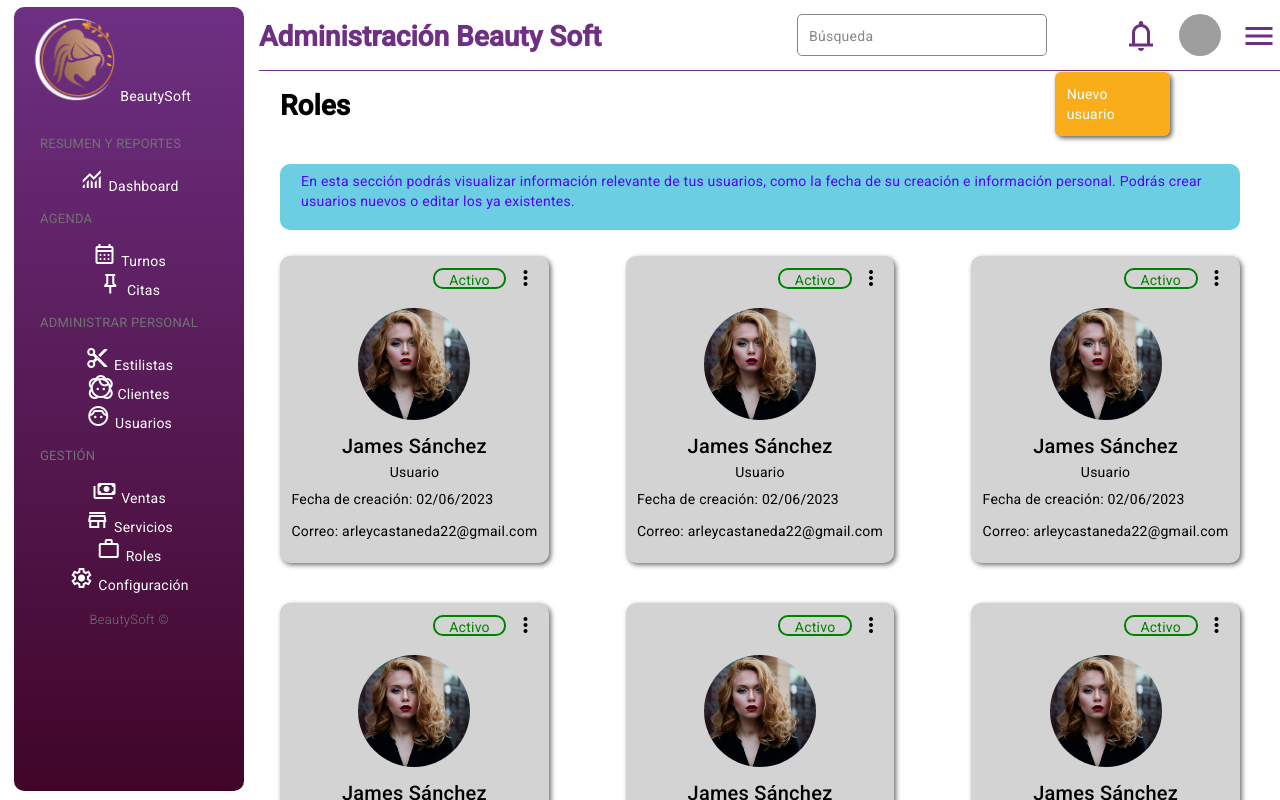
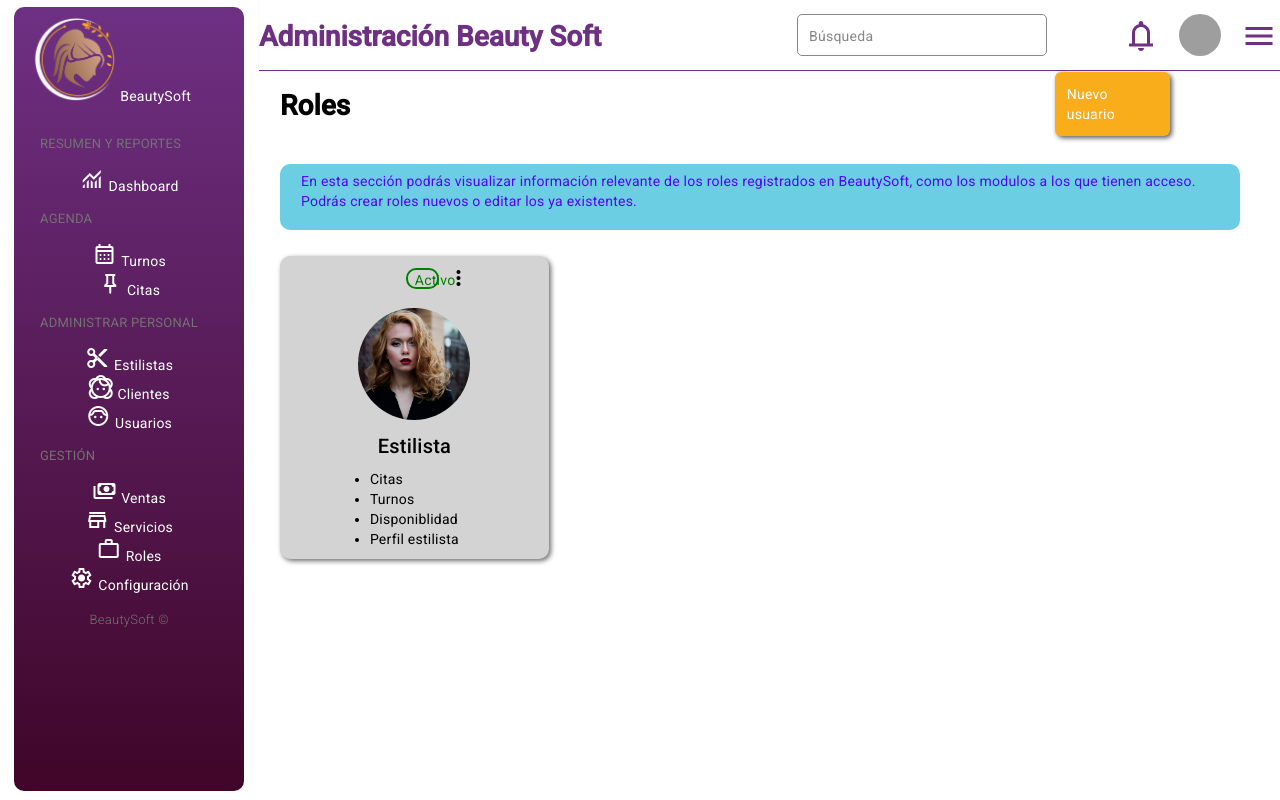
Before and after one commit to Spell-26/front_end_beautysoft, an Angular app: page /admin/roles in a window 1280 px wide. Shown: the top 800 px of the page. Built offline with nearby package versions, Linux system fonts and the light colour scheme; grey boxes are pictures that could not be loaded.

Commit message:
Cambios realizados en clase

```diff
--- a/src/app/app.module.ts
+++ b/src/app/app.module.ts
@@ -1,6 +1,5 @@
 import { NgModule } from '@angular/core';
 import { BrowserModule } from '@angular/platform-browser';
-
 import { AppRoutingModule } from './app-routing.module';
 import { AppComponent } from './app.component';
 import { MenuLateralComponent } from './menu-lateral/menu-lateral.component';
@@ -14,6 +13,7 @@ import { UsuariosAdminComponent } from './usuarios-admin/usuarios-admin.componen
 import {RouterModule, Routes} from "@angular/router";
 import { RolesAdminComponent } from './roles-admin/roles-admin.component';
 import {FormsModule} from "@angular/forms";
+import { ContenidoCardRolComponent } from './contenido-card-rol/contenido-card-rol.component';
 
 //router
 const appRoutes: Routes=[
@@ -33,7 +33,8 @@ const appRoutes: Routes=[
     HeaderAdminComponent,
     ProximasCitasComponent,
     UsuariosAdminComponent,
-    RolesAdminComponent
+    RolesAdminComponent,
+    ContenidoCardRolComponent
   ],
   imports: [
     BrowserModule,
--- a/src/app/card/card.component.html
+++ b/src/app/card/card.component.html
@@ -9,26 +9,12 @@
     </div>
   </header>
   <div class="info-seccion">
-    <p>En esta sección podrás visualizar información relevante de tus usuarios,
-      como la fecha de su creación e información personal. Podrás crear usuarios nuevos o editar los ya existentes.</p>
-  </div>
-  <div class="card__profile">
-      <app-contenido-card-usuario></app-contenido-card-usuario>
-  </div>
-  <div class="card__profile">
-    <app-contenido-card-usuario></app-contenido-card-usuario>
-  </div>
-  <div class="card__profile">
-    <app-contenido-card-usuario></app-contenido-card-usuario>
-  </div>
-  <div class="card__profile">
-    <app-contenido-card-usuario></app-contenido-card-usuario>
-  </div>
-  <div class="card__profile">
-    <app-contenido-card-usuario></app-contenido-card-usuario>
-  </div>
-  <div class="card__profile">
-    <app-contenido-card-usuario></app-contenido-card-usuario>
+    <p>{{ayuda}}</p>
   </div>
 
+
+  <div class="card__profile" [ngSwitch]="nombreSeccion">
+      <app-contenido-card-usuario *ngSwitchCase="'Usuarios'"></app-contenido-card-usuario>
+      <app-contenido-card-rol *ngSwitchCase="'Roles'"></app-contenido-card-rol>
+  </div>
 </section>
--- a/src/app/card/card.component.ts
+++ b/src/app/card/card.component.ts
@@ -9,6 +9,7 @@ import {Router} from "@angular/router";
 export class CardComponent {
 
   public ruta:string ="";
+  protected ayuda:string="";
   protected  nombreSeccion:string = ""
 
   constructor(private router: Router) {
@@ -18,12 +19,12 @@ export class CardComponent {
     this.ruta = this.router.url;
     if(this.ruta == "/admin/roles"){
       this.nombreSeccion = "Roles";
+      this.ayuda ="En esta sección podrás visualizar información relevante de los roles registrados en BeautySoft, como los modulos a los que tienen acceso. Podrás crear roles nuevos o editar los ya existentes."
     }
     else if(this.ruta == "/admin/usuarios"){
       this.nombreSeccion = "Usuarios";
+      this.ayuda ="En esta sección podrás visualizar información relevante de tus usuarios,como la fecha de su creación e información personal. Podrás crear usuarios nuevos o editar los ya existentes."
     }
   };
 
-
-
 }
--- /dev/null
+++ b/src/app/contenido-card-rol/contenido-card-rol.component.css
@@ -0,0 +1,120 @@
+.container-info{
+    display: flex;
+    flex-direction: column;
+    align-items: center;
+    position: relative;
+  }
+  .settings-content-collapsed{
+    position: absolute;
+    background-color: rgba(255, 255, 255, 0);
+    left: 16em;
+    top: 3em;
+    width: 1em;
+    height: 1em;
+    border-radius: 10px;
+    transition: width 0.8s ease, height 0.6s ease-in, top 0.2s ease, left 0.3s ease-in, background-color 1s ease;
+  }
+
+  .settings-content{
+    position: absolute;
+    background-color: #fff;
+    left: 12.5em;
+    top: 3em;
+    width: 8em;
+    height: 8.5em;
+    border-radius: 10px;
+    box-shadow: 2px 2px 5px rgba(0, 0, 0, 0.3);
+    text-align: center;
+    transition: width 0.9s ease, height 0.6s ease-in, top 0.2s ease, left 0.3s ease-in, background-color 0.01s ease;
+  }
+  .settings-content:before{
+    content: "";
+    position: absolute;
+    top: -10px;
+    left: 50%;
+    transform: translateX(-50%);
+    border-style: solid;
+    border-width: 0 10px 10px 10px;
+    border-color: transparent transparent #fff transparent;
+  }
+  .botonEditar, .botonEliminar {
+    padding: 0.8em;
+    margin-top: 0.8em;
+    width: 100%;
+    cursor: pointer;
+    background-image: linear-gradient(180deg, #fff, #fff);
+    transition: background-image 0.5s ease;
+  }
+  .botonEditar:hover, .botonEliminar:hover{
+    background: linear-gradient(180deg, rgba(255,255,255,1) 0%, rgba(116,51,127,1) 50%, rgba(255,255,255,1) 100%);  color: #fff;
+  }
+  .editar{
+    cursor: pointer;
+    user-select: none;
+  }
+
+  .container-info img{
+    width: 8em;
+    height: 8em;
+    border-radius: 100%;
+    object-fit: cover;
+    margin-top: 1em;
+  }
+
+  .card__datos{
+    display: flex;
+    flex-direction: column;
+  }
+
+
+
+  #estado{
+    background-color: #ffffff00;
+    width: 100%;
+    height: 2em;
+    display: flex;
+    justify-content: end;
+    user-select: none;
+  }
+  .estado-hijo{
+    width: 30%;
+    height: 1.5em;
+    border-radius: 10px;
+    border: 2px solid green;
+    margin: 0.2em 0.5em 0 0;
+    text-align: center;
+    cursor: pointer;
+  }
+
+  .estado-hijo span{
+    padding: 0.5em;
+    color: green;
+  }
+  .estado-hijo-click{
+    width: 30%;
+    height: 1.5em;
+    border-radius: 10px;
+    border: 2px solid orangered;
+    margin: 0.2em 0.5em 0 0;
+    text-align: center;
+    cursor: pointer;
+  }
+
+  .estado-hijo-click span{
+    padding: 0.5em;
+    color: orangered;
+  }
+  .info-head{
+    display: flex;
+    text-align: center;
+    flex-direction: column;
+    margin-bottom: 0.5em;
+  }
+  .info-head h2, .info-head span{
+    display: inline-block;
+    width: 100%;
+
+  }
+  .info-head h2{
+    margin: 0.5em 0 0 0;
+  }
--- /dev/null
+++ b/src/app/contenido-card-rol/contenido-card-rol.component.html
@@ -0,0 +1,35 @@
+
+<div class="container-info">
+    <div id="estado">
+      <div (click)="cambiarEstado()" [ngClass]="{'estado-hijo': estado, 'estado-hijo-click': !estado}">
+                <span>
+                    {{textoEstado}}
+                </span>
+      </div>
+      <div class="editar" (click)="mostrarBurbuja()">
+        <span class="material-symbols-outlined">
+          more_vert
+        </span>
+      </div>
+    </div>
+    <div [ngClass]="{'settings-content-collapsed': editar_collapsed, 'settings-content': !editar_collapsed}">
+      <div [hidden]="ocultar_opciones">
+        <div class="botonEditar">Editar</div>
+        <div class="botonEliminar" >Eliminar</div>
+      </div>
+    </div>
+    <img src="/assets/img/card_user.jpg" alt="">
+  <div class="info-head">
+    <h2>Estilista</h2>
+  </div>
+    <div class="card__datos">
+      <ul>
+        <li>Citas</li>
+        <li>Turnos</li>
+        <li>Disponiblidad</li>
+        <li>Perfil estilista</li>
+      </ul>
+    </div>
+  </div>
+
+  <!-- Borrar de aquí para abajo -->
--- /dev/null
+++ b/src/app/contenido-card-rol/contenido-card-rol.component.ts
@@ -0,0 +1,49 @@
+import { Component } from '@angular/core';
+
+@Component({
+  selector: 'app-contenido-card-rol',
+  templateUrl: './contenido-card-rol.component.html',
+  styleUrls: ['./contenido-card-rol.component.css']
+})
+export class ContenidoCardRolComponent {
+
+  protected estado:boolean = true;
+  protected textoEstado:string ="Activo";
+
+  protected cambiarEstado():void{
+    this.estado = !this.estado;
+
+    if(this.estado){
+      this.textoEstado = "Activo";
+    }
+    else{
+      this.textoEstado = "Inactivo";
+    }
+  }
+
+  protected editar_collapsed:boolean = true;
+  protected ocultar_opciones:boolean = true;
+
+
+  mostrarBurbuja():void {
+    this.editar_collapsed = !this.editar_collapsed;
+    this.mostrarOpciones();
+  }
+  mostrarOpciones():void{
+    if (!this.editar_collapsed){
+      try{
+        setTimeout(() =>{
+            this.ocultar_opciones = !this.ocultar_opciones;
+          }, 800
+        );
+      }
+      catch (e) {
+        console.log(e);
+      }
+    }
+    else{
+      this.ocultar_opciones = !this.ocultar_opciones;
+    }
+
+  }
+}
--- a/src/app/contenido-card-usuario/contenido-card-usuario.component.html
+++ b/src/app/contenido-card-usuario/contenido-card-usuario.component.html
@@ -1,5 +1,4 @@
 <link rel="stylesheet" href="https://fonts.googleapis.com/css2?family=Material+Symbols+Outlined:opsz,wght,FILL,GRAD@20..48,100..700,0..1,-50..200" />
-
 <div class="container-info">
   <div id="estado">
     <div (click)="cambiarEstado()" [ngClass]="{'estado-hijo': estado, 'estado-hijo-click': !estado}">
@@ -28,5 +27,4 @@
     <p>Fecha de creación: 02/06/2023</p>
     <p>Correo: arleycastaneda22@gmail.com</p>
   </div>
-
 </div>
```
Also changed, not shown: src/app/app-routing.module.ts (line endings or trailing spaces), 1 other file (tests, documents, lock files or other folders).
